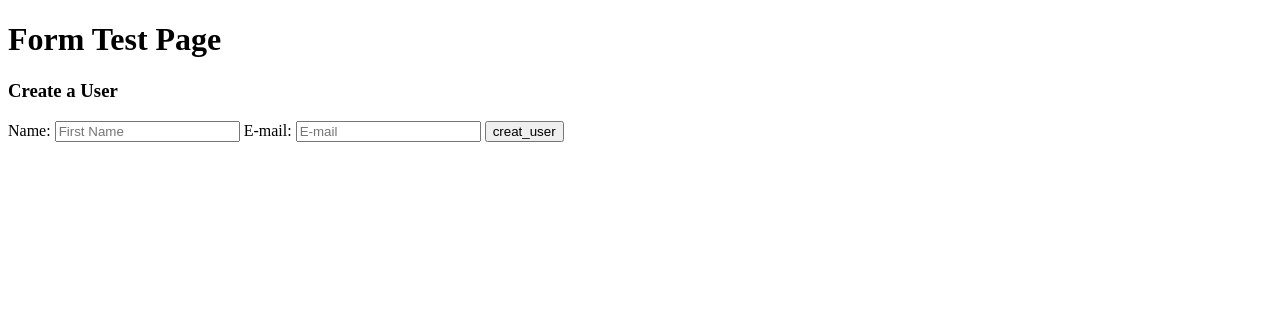
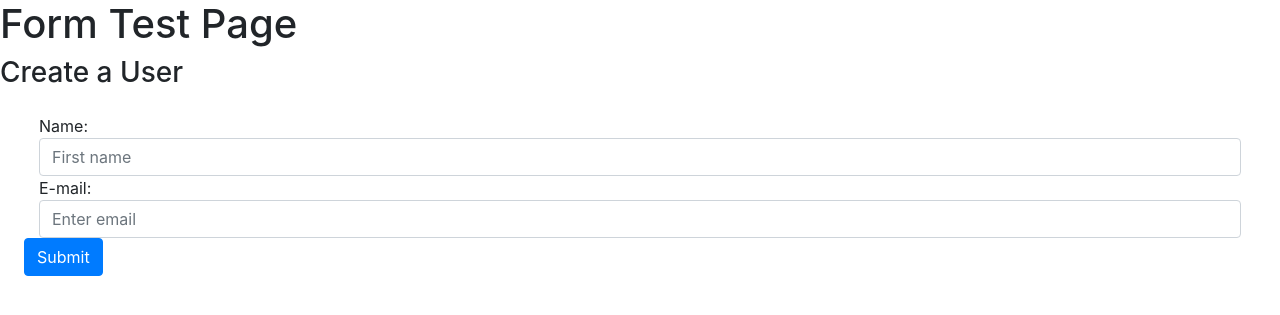
Before and after one commit to 1digitalnomad/Form_Test, a Flask app: page / in a window 1280 px wide. Shown: the top 315 px of the page. Run offline with Flask 2, Linux system fonts and the light colour scheme; some libraries are stand-ins or nearby versions.

Commit message:
Added bootstrap to this quick form. Also used python, flask and ENV.

```diff
--- a/templates/index.html
+++ b/templates/index.html
@@ -1,26 +1,37 @@
-<!DOCTYPE html>
+<!doctype html>
 <html lang="en">
-<head>
-    <meta charset="UTF-8">
-    <meta name="viewport" content="width=device-width, initial-scale=1.0">
-    <meta http-equiv="X-UA-Compatible" content="ie=edge">
-    <title>Document</title>
-</head>
+  <head>
+    <!-- Required meta tags -->
+    <meta charset="utf-8">
+    <meta name="viewport" content="width=device-width, initial-scale=1, shrink-to-fit=no">
+
+    <!-- Bootstrap CSS -->
+    <link rel="stylesheet" href="https://maxcdn.bootstrapcdn.com/bootstrap/4.0.0/css/bootstrap.min.css" integrity="sha384-Gn5384xqQ1aoWXA+058RXPxPg6fy4IWvTNh0E263XmFcJlSAwiGgFAW/dAiS6JXm" crossorigin="anonymous">
+
+    <title>Hello, world!</title>
+  </head>
 <body>
     <h1>Form Test Page</h1>
 
     <h3>Create a User</h3>
 
-    <form action="/users" method="POST">
-    Name: <input type="text" name="name" placeholder="First Name">
-    E-mail: <input type="text" name="email" placeholder="E-mail">
-    <input type="submit" value="creat_user">
+    <form class="px-4 py-3" action="/users" method="POST">
+        <div class="form-group">
+            <div class="col">
+            Name: <input type="text" name="name" class="form-control" placeholder="First name">
+        </div>
+        <div class="col">
+
+            E-mail: <input type="email" name="email" class="form-control" id="exampleInputEmail1" aria-describedby="emailHelp" placeholder="Enter email">
+        </div>
+            <button type="submit" class="btn btn-primary">Submit</button>
+
+        </div>
+    </form>
 
 
-
-
-
-    </form>
-
+    <script src="https://code.jquery.com/jquery-3.2.1.slim.min.js" integrity="sha384-KJ3o2DKtIkvYIK3UENzmM7KCkRr/rE9/Qpg6aAZGJwFDMVNA/GpGFF93hXpG5KkN" crossorigin="anonymous"></script>
+<script src="https://cdnjs.cloudflare.com/ajax/libs/popper.js/1.12.9/umd/popper.min.js" integrity="sha384-ApNbgh9B+Y1QKtv3Rn7W3mgPxhU9K/ScQsAP7hUibX39j7fakFPskvXusvfa0b4Q" crossorigin="anonymous"></script>
+<script src="https://maxcdn.bootstrapcdn.com/bootstrap/4.0.0/js/bootstrap.min.js" integrity="sha384-JZR6Spejh4U02d8jOt6vLEHfe/JQGiRRSQQxSfFWpi1MquVdAyjUar5+76PVCmYl" crossorigin="anonymous"></script>
 </body>
 </html>
```
